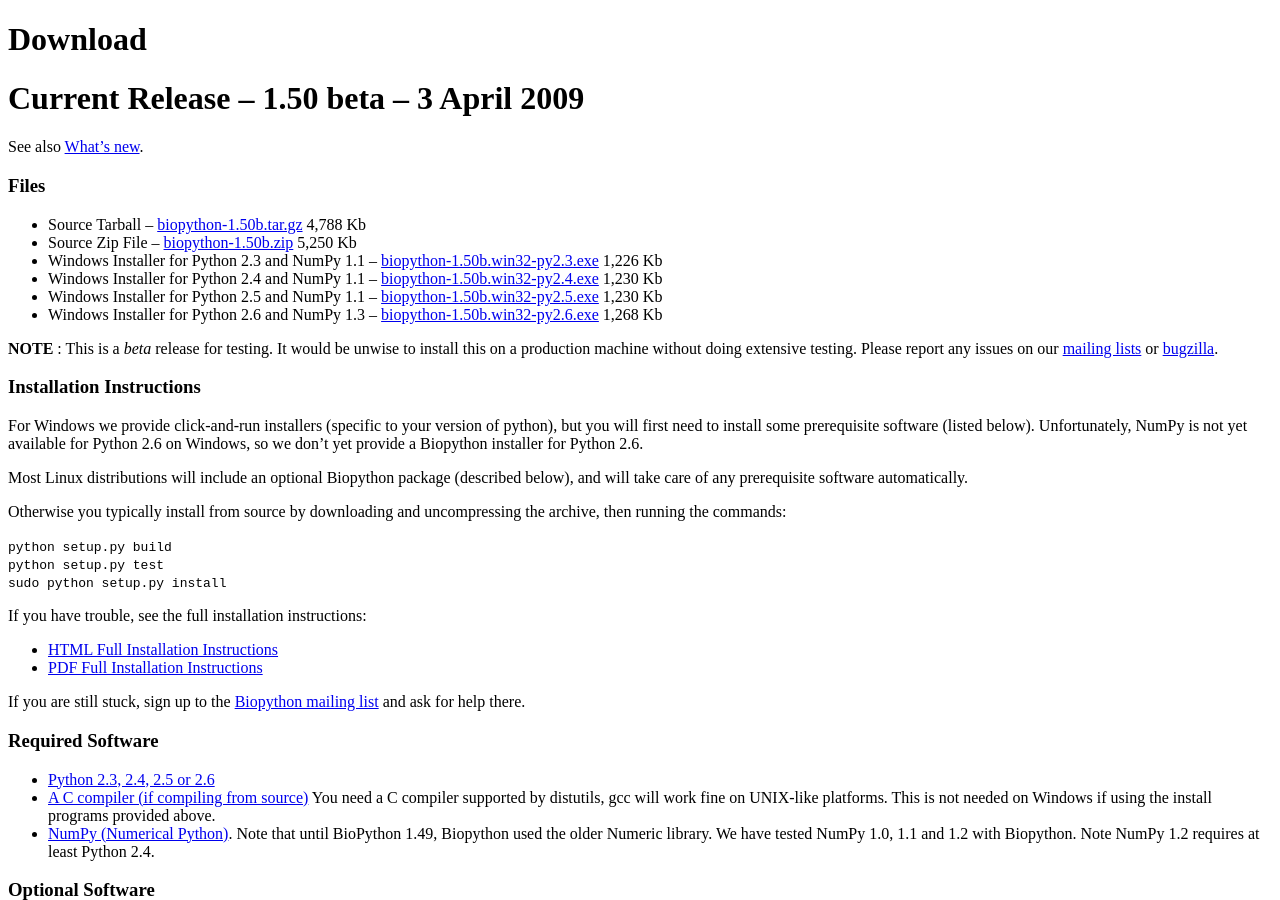
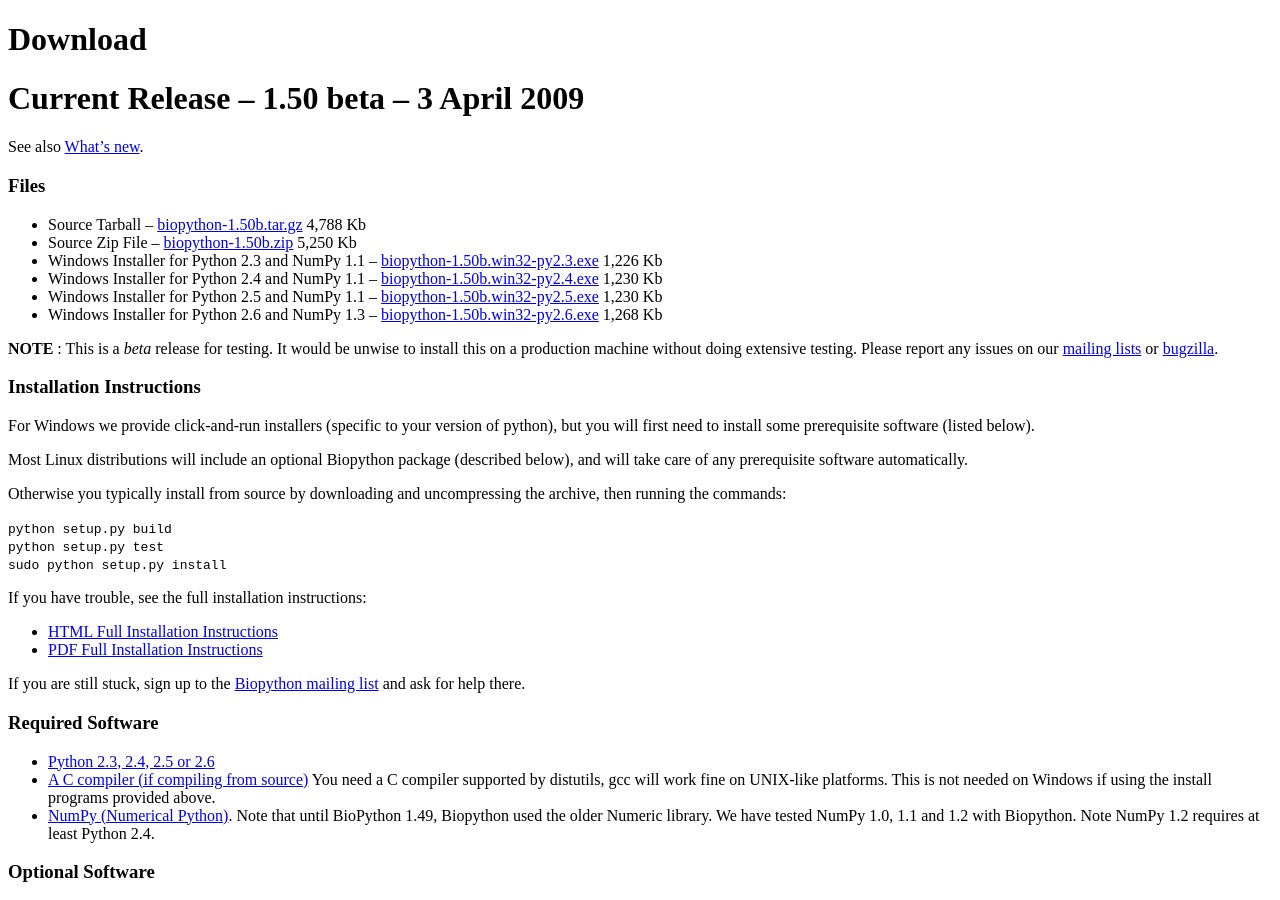
Before and after one commit to biopython/biopython.github.io, a Jekyll site: the page built from wiki/Download.md, in a window 1280 px wide and 900 px high. Built offline with Jekyll 4.4.1, drawn with Linux system fonts in a browser that asks for light colours.

Commit message:
/* Installation Instructions */ NumPy 1.3 is out now

```diff
--- a/wiki/Download.md
+++ b/wiki/Download.md
@@ -40,9 +40,7 @@ lists](mailing_lists "wikilink") or
 
 For Windows we provide click-and-run installers (specific to your
 version of python), but you will first need to install some prerequisite
-software (listed below). Unfortunately, NumPy is not yet available for
-Python 2.6 on Windows, so we don't yet provide a Biopython installer for
-Python 2.6.
+software (listed below).
 
 Most Linux distributions will include an optional Biopython package
 (described below), and will take care of any prerequisite software
```
Also changed, not shown: 1 other file.
